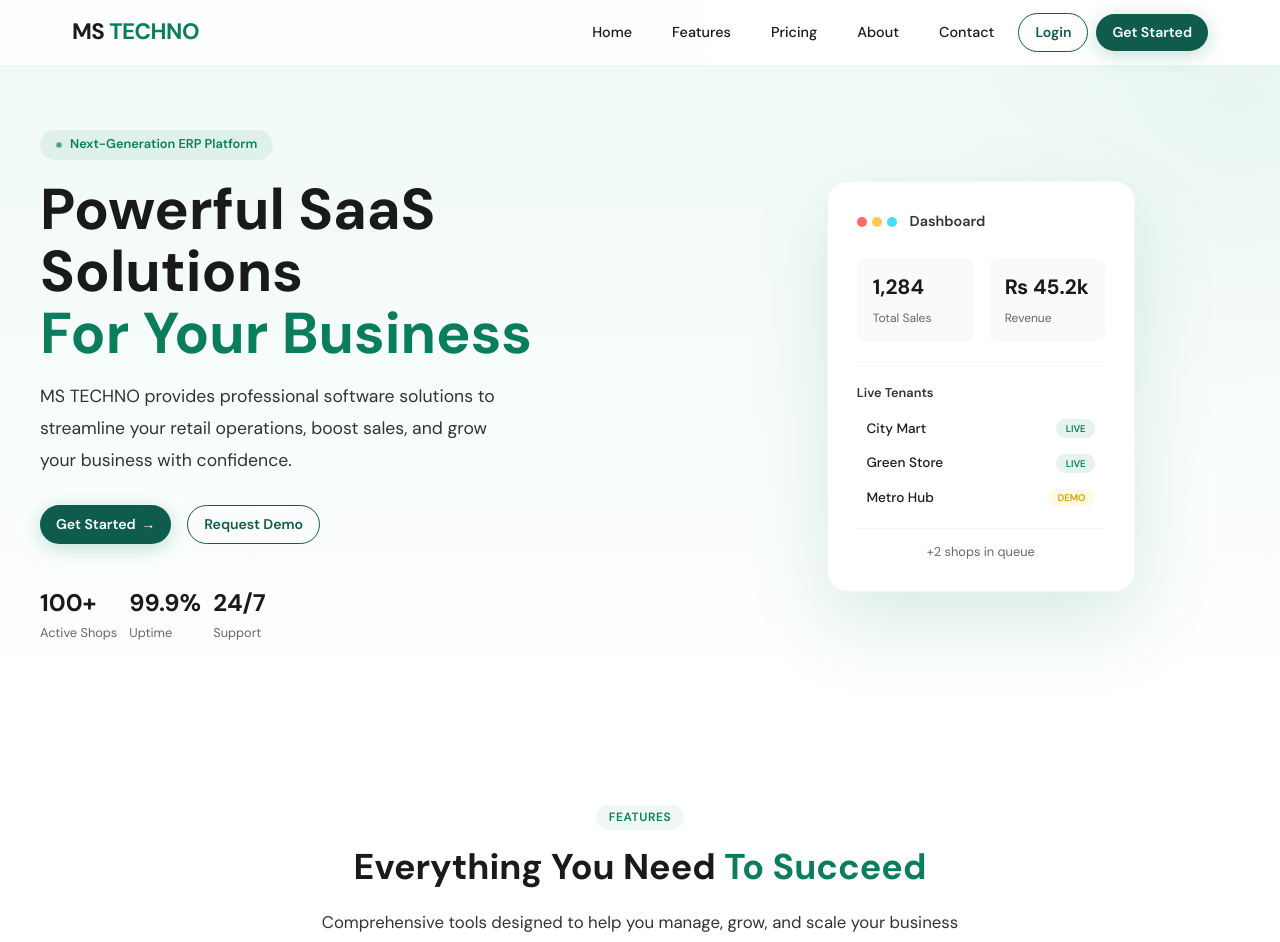
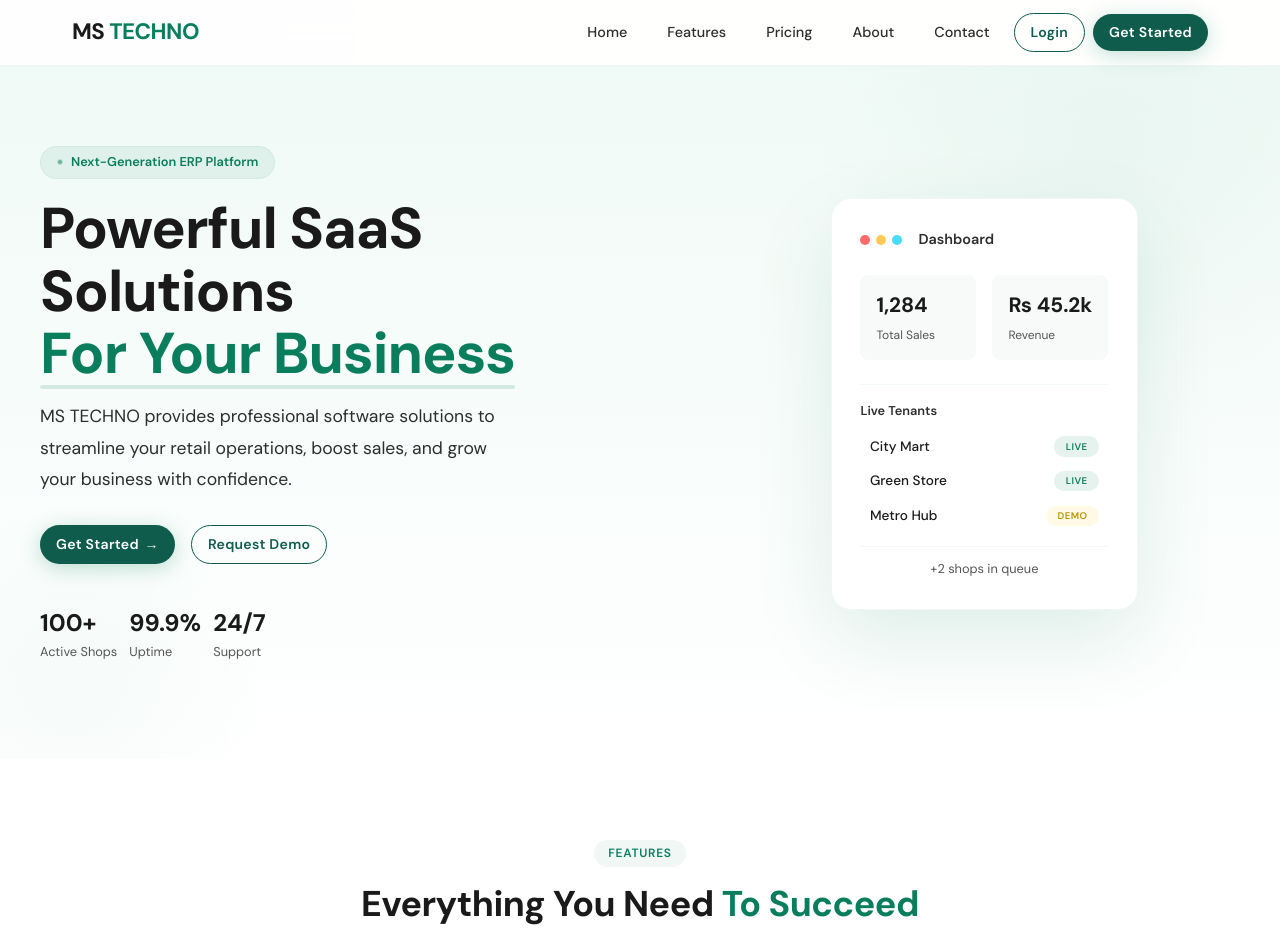
Before and after one commit to muqaddarshaheer/MS---TECHNO, a React (Vite) app in the folder frontend/: page / in a window 1280 px wide. Shown: the top 942 px of the page. Built offline with nearby package versions, Linux system fonts and the light colour scheme; no server answers.

Commit message:
css change

```diff
--- a/frontend/src/pages/Landing.css
+++ b/frontend/src/pages/Landing.css
@@ -10,14 +10,15 @@
   --primary-bg: #f0faf6;
   --primary-gradient: linear-gradient(135deg, #0a7e5c, #0d9b72);
   --text-primary: #1a1a1a;
-  --text-secondary: #333333;
-  --text-light: #666666;
+  --text-secondary: #2d2d2d;
+  --text-light: #555555;
   --bg-white: #ffffff;
-  --bg-light: #f8fafc;
+  --bg-light: #f7faf9;
+  --bg-gray: #f0f2f1;
   --shadow-sm: 0 2px 8px rgba(10, 126, 92, 0.06);
   --shadow-md: 0 8px 30px rgba(10, 126, 92, 0.08);
-  --shadow-lg: 0 20px 60px rgba(10, 126, 92, 0.12);
-  --shadow-xl: 0 30px 80px rgba(10, 126, 92, 0.15);
+  --shadow-lg: 0 20px 60px rgba(10, 126, 92, 0.10);
+  --shadow-xl: 0 30px 80px rgba(10, 126, 92, 0.12);
   --radius-sm: 8px;
   --radius-md: 14px;
   --radius-lg: 20px;
@@ -32,11 +33,16 @@
   box-sizing: border-box;
 }
 
+html {
+  scroll-behavior: smooth;
+}
+
 body {
   background: var(--bg-white);
   color: var(--text-secondary);
-  font-family: 'Inter', -apple-system, BlinkMacSystemFont, 'Segoe UI', Roboto, sans-serif;
+  font-family: 'Inter', -apple-system, BlinkMacSystemFont, 'Segoe UI', Roboto, -apple-system, BlinkMacSystemFont, 'Segoe UI', Roboto, sans-serif;
   -webkit-font-smoothing: antialiased;
+  -moz-osx-font-smoothing: grayscale;
   line-height: 1.6;
 }
 
@@ -59,7 +65,8 @@ body {
   transition: var(--transition);
   border: none;
   cursor: pointer;
-  color: #1a1a1a;
+  color: var(--text-primary);
+  letter-spacing: 0.3px;
 }
 
 .btn-primary {
@@ -69,19 +76,23 @@ body {
 }
 
 .btn-primary:hover {
-  transform: translateY(-2px);
+  transform: translateY(-3px);
   box-shadow: 0 8px 30px rgba(10, 126, 92, 0.35);
+}
+
+.btn-primary:active {
+  transform: translateY(0);
 }
 
 .btn-outline {
   background: transparent;
-  color: #1a1a1a;
+  color: var(--text-primary);
   border: 2px solid var(--primary);
 }
 
 .btn-outline:hover {
   background: var(--primary-light);
-  transform: translateY(-2px);
+  transform: translateY(-3px);
 }
 
 .btn-hero {
@@ -101,11 +112,12 @@ body {
 
 .btn-hero:hover .btn-arrow,
 .btn-cta-primary:hover .btn-arrow {
-  transform: translateX(4px);
+  transform: translateX(5px);
 }
 
 .btn-pricing {
   width: 100%;
+  padding: 0.8rem;
 }
 
 /* ===== NAVBAR ===== */
@@ -113,10 +125,11 @@ body {
   position: sticky;
   top: 0;
   z-index: 100;
-  background: rgba(255, 255, 255, 0.95);
+  background: rgba(255, 255, 255, 0.96);
   backdrop-filter: blur(20px);
   -webkit-backdrop-filter: blur(20px);
-  border-bottom: 1px solid rgba(10, 126, 92, 0.08);
+  border-bottom: 1px solid rgba(10, 126, 92, 0.06);
+  box-shadow: 0 1px 3px rgba(0, 0, 0, 0.02);
 }
 
 .nav-container {
@@ -130,8 +143,8 @@ body {
 
 .nav-logo {
   font-size: 1.4rem;
-  font-weight: 700;
-  color: #1a1a1a;
+  font-weight: 800;
+  color: var(--text-primary);
   text-decoration: none;
   letter-spacing: -0.5px;
 }
@@ -153,7 +166,7 @@ body {
 .nav-toggle span {
   width: 25px;
   height: 2.5px;
-  background: #1a1a1a;
+  background: var(--text-primary);
   border-radius: 2px;
   transition: var(--transition);
 }
@@ -164,6 +177,7 @@ body {
 
 .nav-toggle.active span:nth-child(2) {
   opacity: 0;
+  transform: scaleX(0);
 }
 
 .nav-toggle.active span:nth-child(3) {
@@ -177,13 +191,26 @@ body {
 }
 
 .nav-menu a:not(.btn) {
-  color: #1a1a1a;
+  color: var(--text-secondary);
   text-decoration: none;
   padding: 0.5rem 1rem;
   border-radius: var(--radius-sm);
   font-weight: 500;
   font-size: 0.9rem;
   transition: var(--transition);
+  position: relative;
+}
+
+.nav-menu a:not(.btn)::after {
+  content: '';
+  position: absolute;
+  bottom: 2px;
+  left: 50%;
+  width: 0;
+  height: 2px;
+  background: var(--primary);
+  transition: var(--transition);
+  transform: translateX(-50%);
 }
 
 .nav-menu a:not(.btn):hover {
@@ -191,9 +218,13 @@ body {
   background: var(--primary-light);
 }
 
+.nav-menu a:not(.btn):hover::after {
+  width: 60%;
+}
+
 /* ===== HERO SECTION ===== */
 .hero {
-  padding: 4rem 2rem 5rem;
+  padding: 5rem 2rem 6rem;
   position: relative;
   overflow: hidden;
   background: linear-gradient(180deg, var(--primary-bg) 0%, var(--bg-white) 100%);
@@ -202,11 +233,23 @@ body {
 .hero::before {
   content: '';
   position: absolute;
-  top: -40%;
-  right: -20%;
+  top: -30%;
+  right: -10%;
   width: 600px;
   height: 600px;
   background: radial-gradient(circle, rgba(10, 126, 92, 0.04), transparent 70%);
+  border-radius: 50%;
+  pointer-events: none;
+}
+
+.hero::after {
+  content: '';
+  position: absolute;
+  bottom: -20%;
+  left: -10%;
+  width: 400px;
+  height: 400px;
+  background: radial-gradient(circle, rgba(10, 126, 92, 0.03), transparent 70%);
   border-radius: 50%;
   pointer-events: none;
 }
@@ -216,10 +259,14 @@ body {
   margin: 0 auto;
   display: grid;
   grid-template-columns: 1.1fr 0.9fr;
-  gap: 3rem;
+  gap: 4rem;
   align-items: center;
   position: relative;
   z-index: 1;
+}
+
+.hero-content {
+  position: relative;
 }
 
 .hero-badge {
@@ -228,11 +275,12 @@ body {
   gap: 0.5rem;
   background: rgba(10, 126, 92, 0.08);
   color: var(--primary);
-  padding: 0.3rem 1rem;
+  padding: 0.35rem 1rem;
   border-radius: 999px;
   font-size: 0.8rem;
   font-weight: 600;
   margin-bottom: 1.2rem;
+  border: 1px solid rgba(10, 126, 92, 0.06);
 }
 
 .badge-dot {
@@ -246,19 +294,32 @@ body {
 
 @keyframes pulse-dot {
   0%, 100% { opacity: 1; transform: scale(1); }
-  50% { opacity: 0.5; transform: scale(0.8); }
+  50% { opacity: 0.4; transform: scale(0.7); }
 }
 
 .hero-title {
   font-size: clamp(2.5rem, 4.5vw, 3.8rem);
   font-weight: 800;
-  color: #1a1a1a;
+  color: var(--text-primary);
   line-height: 1.08;
   margin-bottom: 1rem;
+  letter-spacing: -1px;
 }
 
 .hero-highlight {
   color: var(--primary);
+  position: relative;
+}
+
+.hero-highlight::after {
+  content: '';
+  position: absolute;
+  bottom: 2px;
+  left: 0;
+  width: 100%;
+  height: 4px;
+  background: rgba(10, 126, 92, 0.15);
+  border-radius: 2px;
 }
 
 .hero-description {
@@ -266,7 +327,7 @@ body {
   line-height: 1.8;
   max-width: 480px;
   margin-bottom: 1.8rem;
-  color: #333333;
+  color: var(--text-secondary);
 }
 
 .hero-actions {
@@ -289,12 +350,12 @@ body {
 .stat-number {
   font-size: 1.5rem;
   font-weight: 700;
-  color: #1a1a1a;
+  color: var(--text-primary);
 }
 
 .stat-label {
   font-size: 0.8rem;
-  color: #666666;
+  color: var(--text-light);
 }
 
 /* ===== Dashboard Card ===== */
@@ -310,6 +371,12 @@ body {
   border: 1px solid rgba(10, 126, 92, 0.06);
   position: relative;
   z-index: 2;
+  transition: var(--transition);
+}
+
+.dashboard-card:hover {
+  transform: translateY(-4px);
+  box-shadow: var(--shadow-xl);
 }
 
 .dashboard-header {
@@ -321,7 +388,7 @@ body {
 
 .dashboard-dots {
   display: flex;
-  gap: 5px;
+  gap: 6px;
 }
 
 .dashboard-dots span {
@@ -337,8 +404,9 @@ body {
 
 .dashboard-title {
   font-weight: 600;
-  color: #333333;
+  color: var(--text-secondary);
   font-size: 0.9rem;
+  margin-left: 0.2rem;
 }
 
 .dashboard-stats {
@@ -352,18 +420,23 @@ body {
   background: var(--bg-light);
   padding: 0.8rem 1rem;
   border-radius: var(--radius-sm);
+  transition: var(--transition);
+}
+
+.dash-stat:hover {
+  background: var(--primary-light);
 }
 
 .dash-stat-number {
   display: block;
   font-size: 1.3rem;
   font-weight: 700;
-  color: #1a1a1a;
+  color: var(--text-primary);
 }
 
 .dash-stat-label {
   font-size: 0.75rem;
-  color: #666666;
+  color: var(--text-light);
 }
 
 .dashboard-shops {
@@ -374,7 +447,7 @@ body {
 .dash-shops-title {
   font-size: 0.8rem;
   font-weight: 600;
-  color: #333333;
+  color: var(--text-secondary);
   display: block;
   margin-bottom: 0.5rem;
 }
@@ -394,16 +467,17 @@ body {
 
 .dash-shop-name {
   font-weight: 500;
-  color: #1a1a1a;
+  color: var(--text-primary);
   font-size: 0.85rem;
 }
 
 .dash-shop-status {
   font-size: 0.6rem;
   font-weight: 600;
-  padding: 0.1rem 0.6rem;
+  padding: 0.15rem 0.7rem;
   border-radius: 999px;
   text-transform: uppercase;
+  letter-spacing: 0.5px;
 }
 
 .dash-shop-status.live {
@@ -413,7 +487,7 @@ body {
 
 .dash-shop-status.demo {
   background: rgba(255, 193, 7, 0.1);
-  color: #d4a000;
+  color: #b89400;
 }
 
 .dashboard-footer {
@@ -421,7 +495,7 @@ body {
   padding-top: 0.8rem;
   border-top: 1px solid rgba(10, 126, 92, 0.06);
   font-size: 0.8rem;
-  color: #666666;
+  color: var(--text-light);
   text-align: center;
 }
 
@@ -445,20 +519,21 @@ body {
   display: inline-block;
   background: rgba(10, 126, 92, 0.06);
   color: var(--primary);
-  padding: 0.2rem 0.8rem;
+  padding: 0.25rem 0.9rem;
   border-radius: 999px;
   font-size: 0.75rem;
   font-weight: 600;
   text-transform: uppercase;
-  letter-spacing: 0.05em;
+  letter-spacing: 0.06em;
   margin-bottom: 0.5rem;
 }
 
 .section-title {
   font-size: clamp(2rem, 2.8vw, 2.6rem);
   font-weight: 700;
-  color: #1a1a1a;
+  color: var(--text-primary);
   margin-bottom: 0.8rem;
+  letter-spacing: -0.5px;
 }
 
 .section-title span {
@@ -466,14 +541,14 @@ body {
 }
 
 .section-subtitle {
-  color: #333333;
+  color: var(--text-secondary);
   font-size: 1.05rem;
   line-height: 1.7;
 }
 
 .section-footnote {
   text-align: center;
-  color: #333333;
+  color: var(--text-secondary);
   font-size: 0.9rem;
   margin-top: 2rem;
 }
@@ -482,6 +557,7 @@ body {
   color: var(--primary);
   text-decoration: none;
   font-weight: 600;
+  transition: var(--transition);
 }
 
 .section-footnote a:hover {
@@ -514,7 +590,7 @@ body {
   top: 0;
   left: 0;
   right: 0;
-  height: 3px;
+  height: 4px;
   background: var(--primary-gradient);
   opacity: 0;
   border-radius: var(--radius-md) var(--radius-md) 0 0;
@@ -522,9 +598,9 @@ body {
 }
 
 .feature-card:hover {
-  transform: translateY(-6px);
+  transform: translateY(-8px);
   box-shadow: var(--shadow-md);
-  border-color: rgba(10, 126, 92, 0.12);
+  border-color: rgba(10, 126, 92, 0.10);
 }
 
 .feature-card:hover::before {
@@ -534,17 +610,18 @@ body {
 .feature-icon {
   font-size: 2rem;
   margin-bottom: 0.8rem;
+  display: inline-block;
 }
 
 .feature-card h3 {
-  color: #1a1a1a;
+  color: var(--text-primary);
   font-size: 1.05rem;
   font-weight: 600;
   margin-bottom: 0.5rem;
 }
 
 .feature-card p {
-  color: #333333;
+  color: var(--text-secondary);
   line-height: 1.7;
   font-size: 0.95rem;
   margin-bottom: 0.8rem;
@@ -555,10 +632,11 @@ body {
   font-size: 0.8rem;
   font-weight: 600;
   transition: var(--transition);
+  display: inline-block;
 }
 
 .feature-card:hover .feature-tag {
-  transform: translateX(4px);
+  transform: translateX(6px);
 }
 
 /* ===== Benefits ===== */
@@ -574,7 +652,7 @@ body {
 
 .benefit-card {
   text-align: center;
-  padding: 2rem 1.5rem;
+  padding: 2.2rem 1.5rem;
   background: var(--bg-white);
   border-radius: var(--radius-md);
   border: 1px solid rgba(10, 126, 92, 0.06);
@@ -582,24 +660,26 @@ body {
 }
 
 .benefit-card:hover {
-  transform: translateY(-4px);
+  transform: translateY(-6px);
   box-shadow: var(--shadow-md);
+  border-color: rgba(10, 126, 92, 0.10);
 }
 
 .benefit-icon {
   font-size: 2.5rem;
   margin-bottom: 0.8rem;
+  display: inline-block;
 }
 
 .benefit-card h3 {
-  color: #1a1a1a;
+  color: var(--text-primary);
   font-size: 1.1rem;
   font-weight: 600;
   margin-bottom: 0.4rem;
 }
 
 .benefit-card p {
-  color: #333333;
+  color: var(--text-secondary);
   font-size: 0.9rem;
   line-height: 1.6;
 }
@@ -629,8 +709,9 @@ body {
 }
 
 .pricing-card:hover {
-  transform: translateY(-6px);
+  transform: translateY(-8px);
   box-shadow: var(--shadow-md);
+  border-color: rgba(10, 126, 92, 0.10);
 }
 
 .pricing-featured {
@@ -641,7 +722,7 @@ body {
 }
 
 .pricing-featured:hover {
-  transform: translateY(-6px) scale(1.02);
+  transform: translateY(-8px) scale(1.02);
 }
 
 .pricing-badge {
@@ -656,10 +737,11 @@ body {
   padding: 0.2rem 1.2rem;
   border-radius: 999px;
   text-transform: uppercase;
+  letter-spacing: 0.5px;
 }
 
 .pricing-name {
-  color: #1a1a1a;
+  color: var(--text-primary);
   font-size: 1.3rem;
   font-weight: 600;
   margin-bottom: 0.3rem;
@@ -668,23 +750,23 @@ body {
 .pricing-price {
   font-size: 2.2rem;
   font-weight: 700;
-  color: #1a1a1a;
+  color: var(--text-primary);
   margin: 0.5rem 0;
 }
 
 .currency {
   font-size: 1.2rem;
-  color: #333333;
+  color: var(--text-secondary);
 }
 
 .period {
   font-size: 0.9rem;
   font-weight: 400;
-  color: #666666;
+  color: var(--text-light);
 }
 
 .pricing-detail {
-  color: #333333;
+  color: var(--text-secondary);
   font-size: 0.9rem;
   margin-bottom: 1rem;
 }
@@ -699,7 +781,7 @@ body {
 
 .pricing-features li {
   padding: 0.4rem 0;
-  color: #333333;
+  color: var(--text-secondary);
   font-size: 0.9rem;
   display: flex;
   align-items: center;
@@ -709,6 +791,7 @@ body {
 .check {
   color: var(--primary);
   font-weight: 700;
+  font-size: 1.1rem;
 }
 
 /* ===== About ===== */
@@ -723,8 +806,12 @@ body {
   align-items: center;
 }
 
+.about-text {
+  padding-right: 1rem;
+}
+
 .about-description {
-  color: #333333;
+  color: var(--text-secondary);
   font-size: 1rem;
   line-height: 1.8;
   margin-bottom: 1rem;
@@ -732,7 +819,7 @@ body {
 
 .about-stats {
   display: flex;
-  gap: 2rem;
+  gap: 2.5rem;
   margin-top: 1.5rem;
 }
 
@@ -749,7 +836,7 @@ body {
 
 .about-stat-label {
   font-size: 0.8rem;
-  color: #666666;
+  color: var(--text-light);
 }
 
 .about-card {
@@ -759,21 +846,28 @@ body {
   text-align: center;
   box-shadow: var(--shadow-md);
   border: 1px solid rgba(10, 126, 92, 0.06);
+  transition: var(--transition);
+}
+
+.about-card:hover {
+  transform: translateY(-4px);
+  box-shadow: var(--shadow-lg);
 }
 
 .about-card-icon {
   font-size: 3rem;
   margin-bottom: 1rem;
+  display: inline-block;
 }
 
 .about-card h3 {
-  color: #1a1a1a;
+  color: var(--text-primary);
   font-size: 1.2rem;
   margin-bottom: 0.3rem;
 }
 
 .about-card p {
-  color: #333333;
+  color: var(--text-secondary);
   font-size: 0.9rem;
 }
 
@@ -785,7 +879,7 @@ body {
 }
 
 .about-card-features span {
-  color: #333333;
+  color: var(--text-secondary);
   font-size: 0.9rem;
   padding: 0.3rem 0;
   border-bottom: 1px solid rgba(10, 126, 92, 0.04);
@@ -793,13 +887,13 @@ body {
 
 /* ===== CTA Section ===== */
 .cta-section {
-  padding: 4rem 2rem;
+  padding: 4rem 2rem 5rem;
 }
 
 .cta-container {
   max-width: 1200px;
   margin: 0 auto;
-  padding: 4rem 3rem;
+  padding: 4rem 3.5rem;
   background: var(--primary-gradient);
   border-radius: var(--radius-lg);
   display: flex;
@@ -808,21 +902,38 @@ body {
   gap: 2rem;
   flex-wrap: wrap;
   box-shadow: var(--shadow-lg);
+  position: relative;
+  overflow: hidden;
+}
+
+.cta-container::before {
+  content: '';
+  position: absolute;
+  top: -50%;
+  right: -20%;
+  width: 400px;
+  height: 400px;
+  background: rgba(255, 255, 255, 0.04);
+  border-radius: 50%;
+  pointer-events: none;
 }
 
 .cta-content {
   flex: 1;
+  position: relative;
+  z-index: 1;
 }
 
 .cta-badge {
   display: inline-block;
   background: rgba(255, 255, 255, 0.15);
   color: #fff;
-  padding: 0.2rem 0.8rem;
+  padding: 0.2rem 0.9rem;
   border-radius: 999px;
   font-size: 0.75rem;
   font-weight: 600;
   margin-bottom: 0.5rem;
+  letter-spacing: 0.5px;
 }
 
 .cta-content h2 {
@@ -841,6 +952,8 @@ body {
   display: flex;
   gap: 1rem;
   flex-wrap: wrap;
+  position: relative;
+  z-index: 1;
 }
 
 .btn-cta-primary {
@@ -855,12 +968,14 @@ body {
   align-items: center;
   gap: 0.5rem;
   transition: var(--transition);
-  box-shadow: 0 4px 20px rgba(0, 0, 0, 0.1);
+  box-shadow: 0 4px 20px rgba(0, 0, 0, 0.08);
+  border: none;
+  cursor: pointer;
 }
 
 .btn-cta-primary:hover {
-  transform: translateY(-2px);
-  box-shadow: 0 8px 30px rgba(0, 0, 0, 0.15);
+  transform: translateY(-3px);
+  box-shadow: 0 8px 30px rgba(0, 0, 0, 0.12);
 }
 
 .btn-cta-outline {
@@ -872,19 +987,20 @@ body {
   text-decoration: none;
   border: 2px solid rgba(255, 255, 255, 0.3);
   transition: var(--transition);
+  cursor: pointer;
 }
 
 .btn-cta-outline:hover {
-  background: rgba(255, 255, 255, 0.1);
+  background: rgba(255, 255, 255, 0.08);
   border-color: #fff;
-  transform: translateY(-2px);
+  transform: translateY(-3px);
 }
 
 /* ===== Footer ===== */
 .footer {
-  background: #1a1a1a;
+  background: var(--text-primary);
   color: rgba(255, 255, 255, 0.7);
-  padding: 3rem 2rem 0;
+  padding: 3.5rem 2rem 0;
 }
 
 .footer-container {
@@ -893,16 +1009,17 @@ body {
   display: grid;
   grid-template-columns: 1fr 2fr;
   gap: 3rem;
-  padding-bottom: 2rem;
+  padding-bottom: 2.5rem;
 }
 
 .footer-logo {
   font-size: 1.4rem;
-  font-weight: 700;
+  font-weight: 800;
   color: #fff;
   text-decoration: none;
   display: inline-block;
   margin-bottom: 0.5rem;
+  letter-spacing: -0.5px;
 }
 
 .footer-logo span {
@@ -911,8 +1028,9 @@ body {
 
 .footer-desc {
   font-size: 0.85rem;
-  line-height: 1.6;
-  margin-bottom: 1rem;
+  line-height: 1.7;
+  margin-bottom: 0;
+  max-width: 300px;
 }
 
 .footer-links {
@@ -939,6 +1057,7 @@ body {
 
 .footer-column a:hover {
   color: #fff;
+  transform: translateX(4px);
 }
 
 .footer-column p {
@@ -952,14 +1071,14 @@ body {
   padding: 1.5rem 0;
   text-align: center;
   font-size: 0.8rem;
-  color: rgba(255, 255, 255, 0.4);
+  color: rgba(255, 255, 255, 0.35);
 }
 
 /* ===== Animations ===== */
 @keyframes fadeUp {
   from {
     opacity: 0;
-    transform: translateY(20px);
+    transform: translateY(30px);
   }
   to {
     opacity: 1;
@@ -1027,12 +1146,17 @@ body {
   }
 
   .pricing-featured:hover {
-    transform: translateY(-6px);
+    transform: translateY(-8px);
   }
 
   .about-content {
     grid-template-columns: 1fr;
     gap: 2rem;
+  }
+
+  .about-text {
+    text-align: center;
+    padding-right: 0;
   }
 
   .about-stats {
@@ -1047,6 +1171,7 @@ body {
   .cta-container {
     flex-direction: column;
     text-align: center;
+    padding: 3rem 2rem;
   }
 
   .cta-actions {
@@ -1073,10 +1198,11 @@ body {
 
   .nav-container {
     flex-wrap: wrap;
+    padding: 0.8rem 1.2rem;
   }
 
   .hero {
-    padding: 2rem 1rem 3rem;
+    padding: 2.5rem 1.2rem 3.5rem;
   }
 
   .hero-title {
@@ -1111,7 +1237,7 @@ body {
   }
 
   .section {
-    padding: 3rem 1rem;
+    padding: 3rem 1.2rem;
   }
 
   .footer-links {
@@ -1126,6 +1252,15 @@ body {
   .about-stats {
     flex-direction: column;
     gap: 1rem;
+    align-items: center;
+  }
+
+  .cta-section {
+    padding: 2rem 1.2rem 3.5rem;
+  }
+
+  .cta-container {
+    padding: 2.5rem 1.5rem;
   }
 }
 
@@ -1159,6 +1294,14 @@ body {
   .dashboard-card {
     padding: 1.2rem;
   }
+
+  .footer {
+    padding: 2rem 1.2rem 0;
+  }
+
+  .footer-desc {
+    max-width: 100%;
+  }
 }
 
 /* ===== Reduced Motion ===== */
@@ -1174,4 +1317,8 @@ body {
   .pricing-card {
     animation: none !important;
   }
+
+  html {
+    scroll-behavior: auto;
+  }
 }
```
